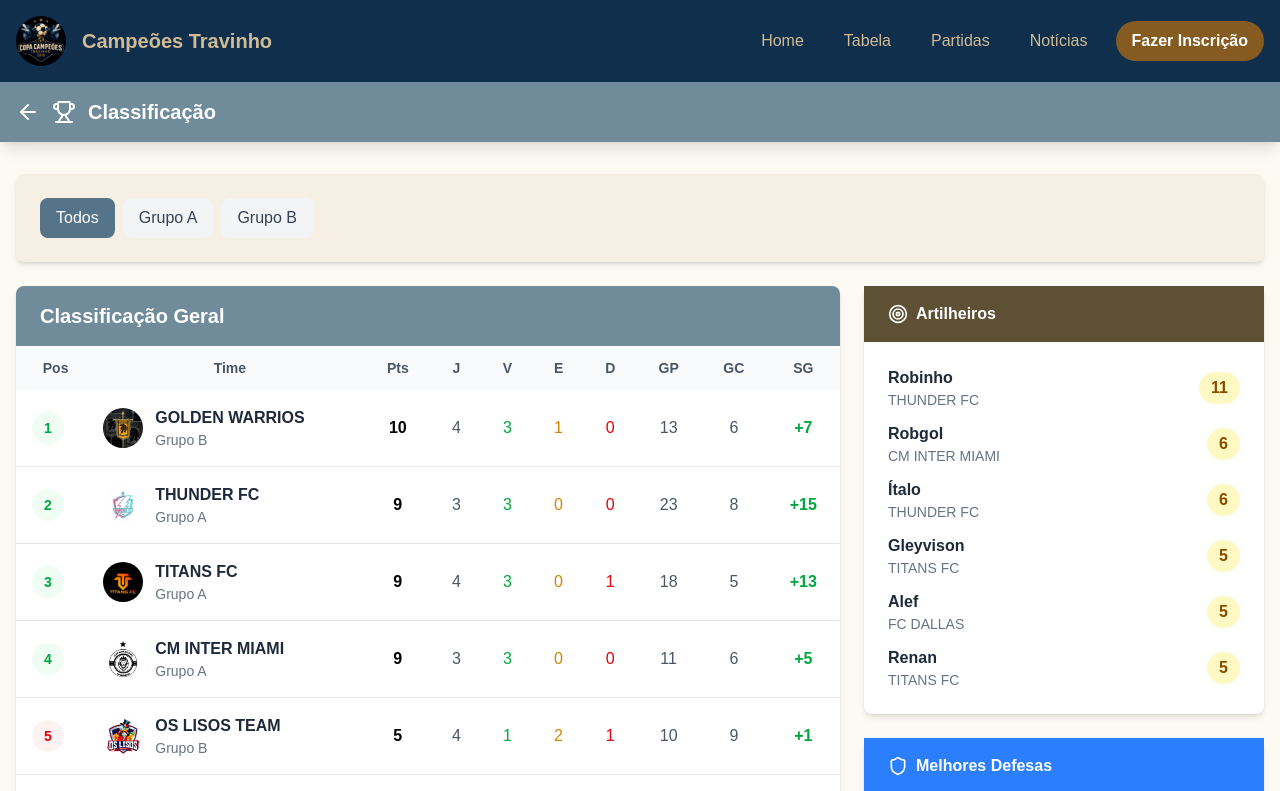
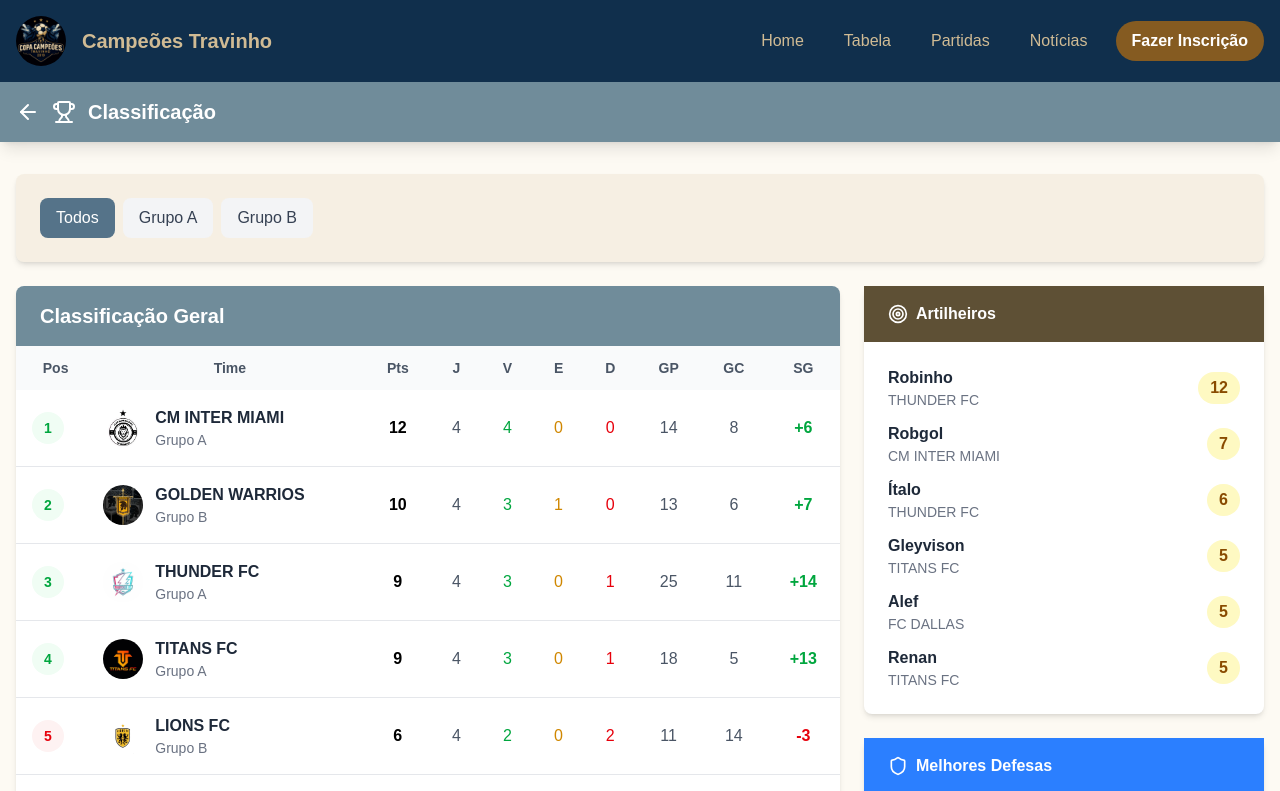
Before and after one commit to ArianNogueira/campeoes_travinho, a Next.js app in the folder client/: page /table in a window 1280 px wide. Shown: the top 791 px of the page. Built offline with nearby package versions, Linux system fonts and the light colour scheme.

Commit message:
Update mockData.ts

```diff
--- a/client/src/app/table/mockData.ts
+++ b/client/src/app/table/mockData.ts
@@ -18,14 +18,14 @@ export const standings = [
     team: "CM INTER MIAMI",
     group: "A",
     position: 1,
-    points: 9,
-    played: 3,
-    won: 3,
+    points: 12,
+    played: 4,
+    won: 4,
     drawn: 0,
     lost: 0,
-    goalsFor: 11,
-    goalsAgainst: 6,
-    goalDifference: 5,
+    goalsFor: 14,
+    goalsAgainst: 8,
+    goalDifference: 6,
     img: inter
   },
   {
@@ -34,13 +34,13 @@ export const standings = [
     group: "A",
     position: 2,
     points: 9,
-    played: 3,
+    played: 4,
     won: 3,
     drawn: 0,
-    lost: 0,
-    goalsFor: 23,
-    goalsAgainst: 8,
-    goalDifference: 15,
+    lost: 1,
+    goalsFor: 25,
+    goalsAgainst: 11,
+    goalDifference: 14,
     img: thunder
   },
   {
@@ -110,14 +110,14 @@ export const standings = [
     team: "LIONS FC",
     group: "B",
     position: 1,
-    points: 3,
-    played: 3,
-    won: 1,
+    points: 6,
+    played: 4,
+    won: 2,
     drawn: 0,
     lost: 2,
-    goalsFor: 6,
-    goalsAgainst: 11,
-    goalDifference: -5,
+    goalsFor: 11,
+    goalsAgainst: 14,
+    goalDifference: -3,
     img: lions
   },
   {
@@ -126,13 +126,13 @@ export const standings = [
     group: "B",
     position: 2,
     points: 3,
-    played: 3,
+    played: 4,
     won: 1,
     drawn: 0,
-    lost: 2,
+    lost: 3,
     goalsFor: 10,
-    goalsAgainst: 7,
-    goalDifference: -3,
+    goalsAgainst: 15,
+    goalDifference: -5,
     img: atletico
   },
   {
@@ -141,13 +141,13 @@ export const standings = [
     group: "B",
     position: 3,
     points: 4,
-    played: 3,
+    played: 4,
     won: 1,
     drawn: 1,
-    lost: 1,
+    lost: 2,
     goalsFor: 7,
-    goalsAgainst: 3,
-    goalDifference: 4,
+    goalsAgainst: 4,
+    goalDifference: 3,
     img: vilarreal
   },
   {
@@ -170,14 +170,14 @@ export const standings = [
     team: "CA NOTTS",
     group: "B",
     position: 5,
-    points: 3,
-    played: 3,
-    won: 1,
+    points: 6,
+    played: 4,
+    won: 2,
     drawn: 0,
     lost: 2,
-    goalsFor: 5,
+    goalsFor: 6,
     goalsAgainst: 9,
-    goalDifference: -4,
+    goalDifference: -3,
     img: notts
   },
   {
@@ -199,8 +199,8 @@ export const standings = [
 
 
 export const topScorers = [
-  { name: "Robinho", team: "THUNDER FC", goals: 11 },
-  { name: "Robgol", team: "CM INTER MIAMI", goals: 6 },
+  { name: "Robinho", team: "THUNDER FC", goals: 12 },
+  { name: "Robgol", team: "CM INTER MIAMI", goals: 7 },
   { name: "Ítalo", team: "THUNDER FC", goals: 6 },
   { name: "Gleyvison", team: "TITANS FC", goals: 5 },
   { name: "Alef", team: "FC DALLAS", goals: 5 },
@@ -208,7 +208,7 @@ export const topScorers = [
 ];
 
 export const bestDefenses = [
-  { team: "VILARREAL", goalsAgainst: 3, cleanSheets: 1 },
+  { team: "VILARREAL", goalsAgainst: 4, cleanSheets: 0 },
   { team: "TITANS FC", goalsAgainst: 5, cleanSheets: 1 },
-  { team: "GOLDEN WARRIOS", goalsAgainst: 3, cleanSheets: 0 },
+  { team: "GOLDEN WARRIOS", goalsAgainst: 6, cleanSheets: 0 },
 ];
```
